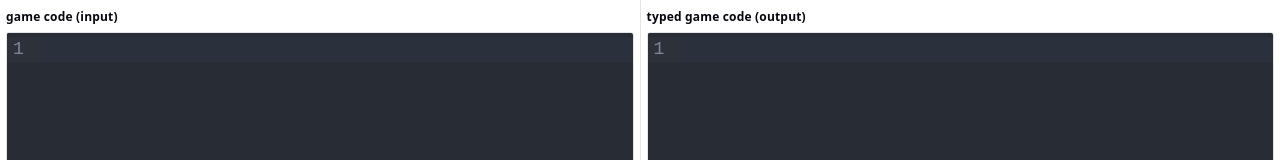
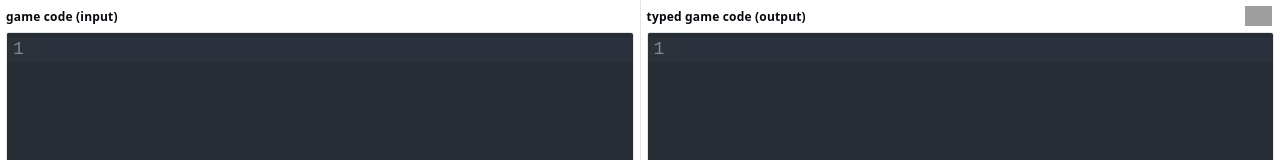
Before and after one commit to krypciak/crosscode-typedef-inserter, a website built with Vite: page web/index.html in a window 1280 px wide. Shown: the top 160 px of the page. Built offline with nearby package versions, Linux system fonts and the light colour scheme; grey boxes are pictures that could not be loaded; what @zenfs/core, web-nwjs-spoofer would draw is missing.

Commit message:
Add github repository badge

```diff
--- a/web/index.html
+++ b/web/index.html
@@ -8,6 +8,11 @@
     </head>
     <body>
         <main id="app">
+            <header>
+                <a class="gh-badge" href="https://github.com/krypciak/crosscode-typedef-inserter" target="_blank" rel="noopener">
+                    <img src="https://img.shields.io/badge/github-repository-181717?logo=github" alt="GitHub" />
+                </a>
+            </header>
             <div class="panels">
                 <section class="panel">
                     <label>game code (input)</label>
--- a/web/src/style.css
+++ b/web/src/style.css
@@ -168,6 +168,19 @@ code {
   flex-direction: column;
   box-sizing: border-box;
   overflow: hidden;
+  position: relative;
+}
+
+header {
+  position: absolute;
+  top: 0;
+  right: 0;
+  padding: 6px 8px;
+  z-index: 10;
+}
+
+.gh-badge img {
+  height: 20px;
 }
 
 .panels {
```
